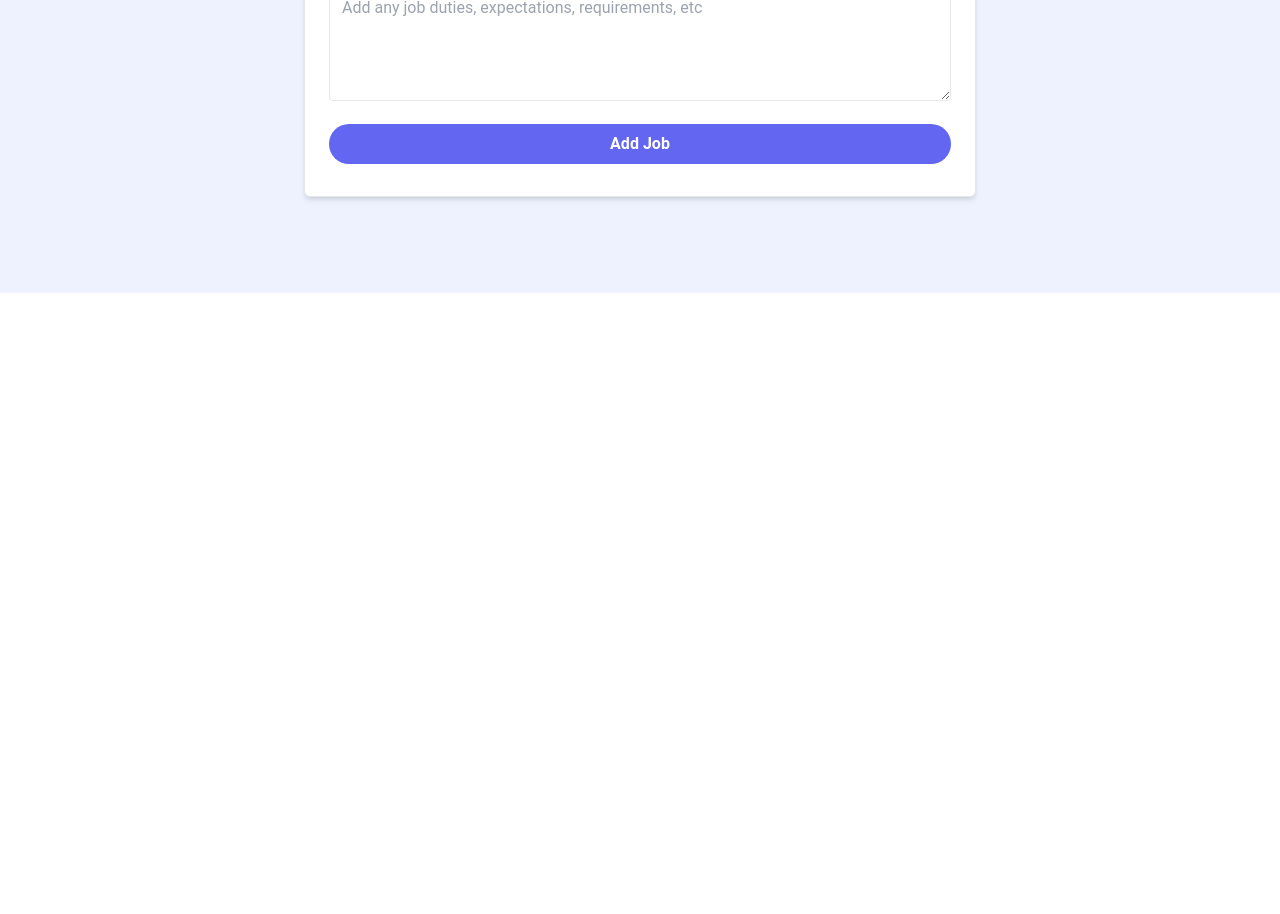
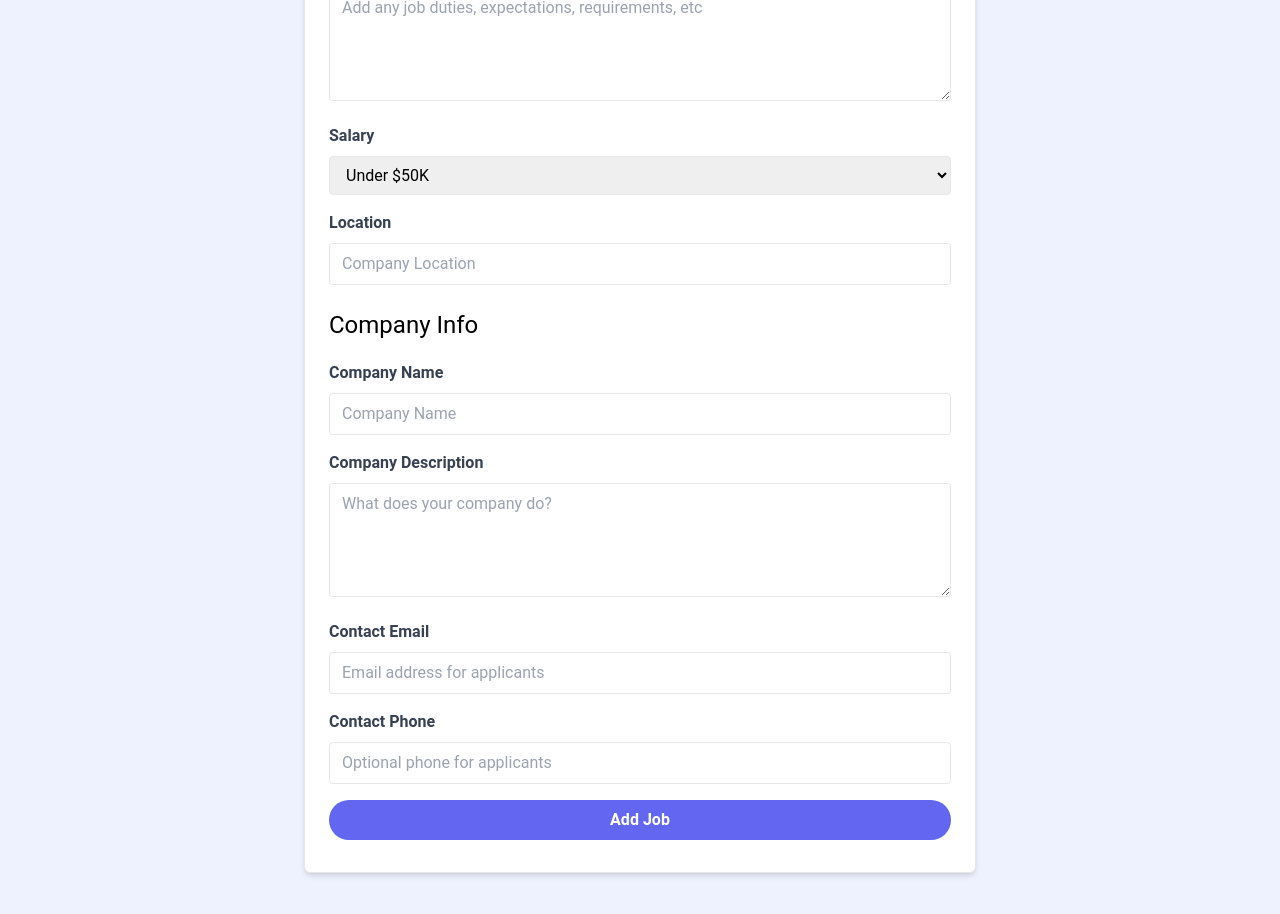
Before and after one commit to AdrianVisan/LearningReactTypescript, a React (Vite) app: page /add-job in a window 1280 px wide. Shown: the part 500-1414 px from the top of the page. Before the commit the page ends 800 px from the top, so only its background shows below. Built offline with nearby package versions, Linux system fonts and the light colour scheme.

Commit message:
Add remaining fields to add job

```diff
--- a/src/pages/AddJob.tsx
+++ b/src/pages/AddJob.tsx
@@ -12,6 +12,12 @@ function AddJob(params: AddJobParams) {
   const [title, setTitle] = useState('');
   const [type, setType] = useState(JobType.FullTime);
   const [description, setDescription] = useState('');
+  const [salary, setSalary] = useState('Under $50K');
+  const [location, setLocation] = useState('');
+  const [companyName, setCompanyName] = useState('');
+  const [companyDescription, setCompanyDescription] = useState('');
+  const [contactEmail, setContactEmail] = useState('');
+  const [contactPhone, setContactPhone] = useState('');
 
   const navigate = useNavigate();
 
@@ -22,13 +28,13 @@ function AddJob(params: AddJobParams) {
       title,
       type,
       description,
-      location: '',
-      salary: '',
+      location,
+      salary,
       company: {
-        contactEmail: '',
-        contactPhone: '',
-        name: '',
-        descrition: '',
+        contactEmail,
+        contactPhone,
+        name: companyName,
+        descrition: companyDescription,
       },
     };
 
@@ -98,6 +104,120 @@ function AddJob(params: AddJobParams) {
                 onChange={(e) => setDescription(e.target.value)}></textarea>
             </div>
 
+            <div className="mb-4">
+              <label
+                htmlFor="type"
+                className="block text-gray-700 font-bold mb-2">
+                Salary
+              </label>
+              <select
+                id="salary"
+                name="salary"
+                className="border rounded w-full py-2 px-3"
+                required
+                value={salary}
+                onChange={(e) => setSalary(e.target.value)}>
+                <option value="Under $50K">Under $50K</option>
+                <option value="$50K - 60K">$50K - $60K</option>
+                <option value="$60K - 70K">$60K - $70K</option>
+                <option value="$70K - 80K">$70K - $80K</option>
+                <option value="$80K - 90K">$80K - $90K</option>
+                <option value="$90K - 100K">$90K - $100K</option>
+                <option value="$100K - 125K">$100K - $125K</option>
+                <option value="$125K - 150K">$125K - $150K</option>
+                <option value="$150K - 175K">$150K - $175K</option>
+                <option value="$175K - 200K">$175K - $200K</option>
+                <option value="Over $200K">Over $200K</option>
+              </select>
+            </div>
+
+            <div className="mb-4">
+              <label className="block text-gray-700 font-bold mb-2">
+                Location
+              </label>
+              <input
+                type="text"
+                id="location"
+                name="location"
+                className="border rounded w-full py-2 px-3 mb-2"
+                placeholder="Company Location"
+                required
+                value={location}
+                onChange={(e) => setLocation(e.target.value)}
+              />
+            </div>
+
+            <h3 className="text-2xl mb-5">Company Info</h3>
+
+            <div className="mb-4">
+              <label
+                htmlFor="company"
+                className="block text-gray-700 font-bold mb-2">
+                Company Name
+              </label>
+              <input
+                type="text"
+                id="company"
+                name="company"
+                className="border rounded w-full py-2 px-3"
+                placeholder="Company Name"
+                value={companyName}
+                onChange={(e) => setCompanyName(e.target.value)}
+              />
+            </div>
+
+            <div className="mb-4">
+              <label
+                htmlFor="company_description"
+                className="block text-gray-700 font-bold mb-2">
+                Company Description
+              </label>
+              <textarea
+                id="company_description"
+                name="company_description"
+                className="border rounded w-full py-2 px-3"
+                rows={4}
+                placeholder="What does your company do?"
+                value={companyDescription}
+                onChange={(e) =>
+                  setCompanyDescription(e.target.value)
+                }></textarea>
+            </div>
+
+            <div className="mb-4">
+              <label
+                htmlFor="contact_email"
+                className="block text-gray-700 font-bold mb-2">
+                Contact Email
+              </label>
+              <input
+                type="email"
+                id="contact_email"
+                name="contact_email"
+                className="border rounded w-full py-2 px-3"
+                placeholder="Email address for applicants"
+                required
+                value={contactEmail}
+                onChange={(e) => setContactEmail(e.target.value)}
+              />
+            </div>
+            <div className="mb-4">
+              <label
+                htmlFor="contact_phone"
+                className="block text-gray-700 font-bold mb-2">
+                Contact Phone
+              </label>
+              <input
+                type="tel"
+                id="contact_phone"
+                name="contact_phone"
+                className="border rounded w-full py-2 px-3"
+                placeholder="Optional phone for applicants"
+                value={contactPhone}
+                onChange={(e) => setContactPhone(e.target.value)}
+              />
+            </div>
+
             <div>
               <button
                 className="bg-indigo-500 hover:bg-indigo-600 text-white font-bold py-2 px-4 rounded-full w-full focus:outline-none focus:shadow-outline"
--- a/src/pages/JobPage.tsx
+++ b/src/pages/JobPage.tsx
@@ -2,7 +2,10 @@ import { FaArrowLeft, FaMapMarker } from 'react-icons/fa';
 import { Link, useLoaderData, useNavigate } from 'react-router-dom';
 import { toast } from 'react-toastify';
 
-function JobPage({ deleteJob }) {
+type JobPageParams = { deleteJob: (job: number) => void };
+
+function JobPage(params: JobPageParams) {
+  const { deleteJob } = params;
   const job = useLoaderData();
   const navigate = useNavigate();
 
```
